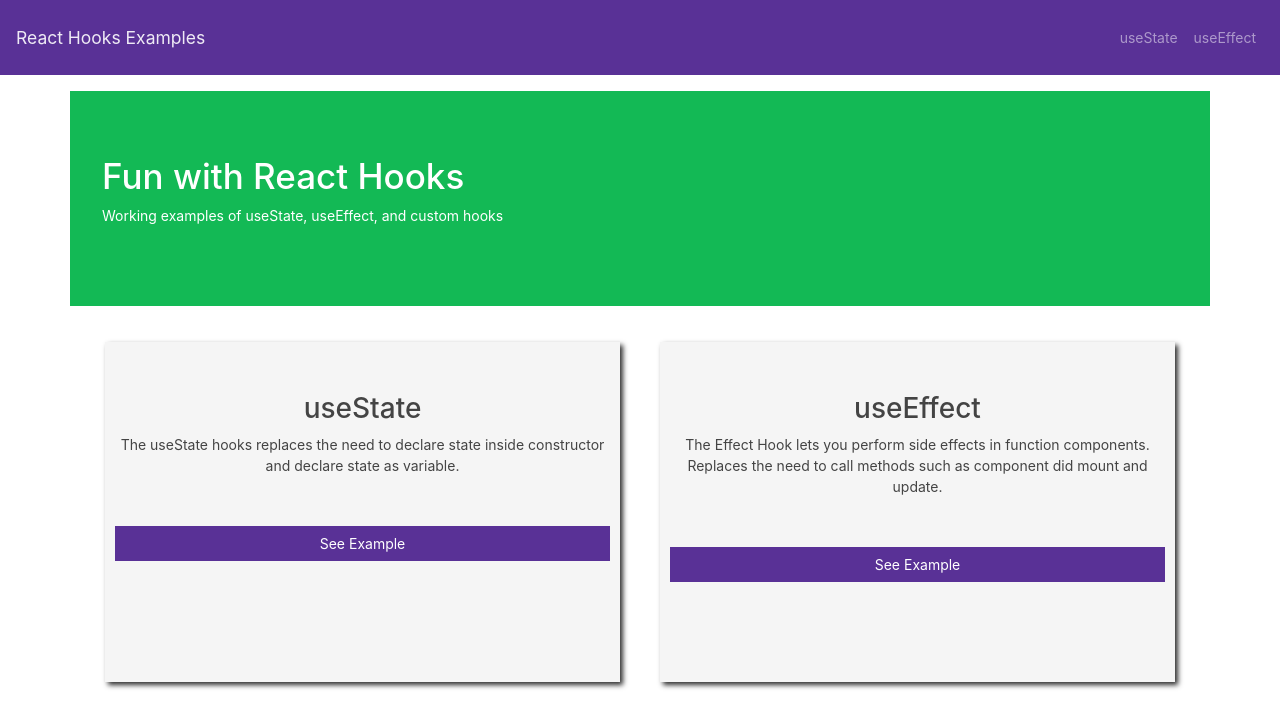
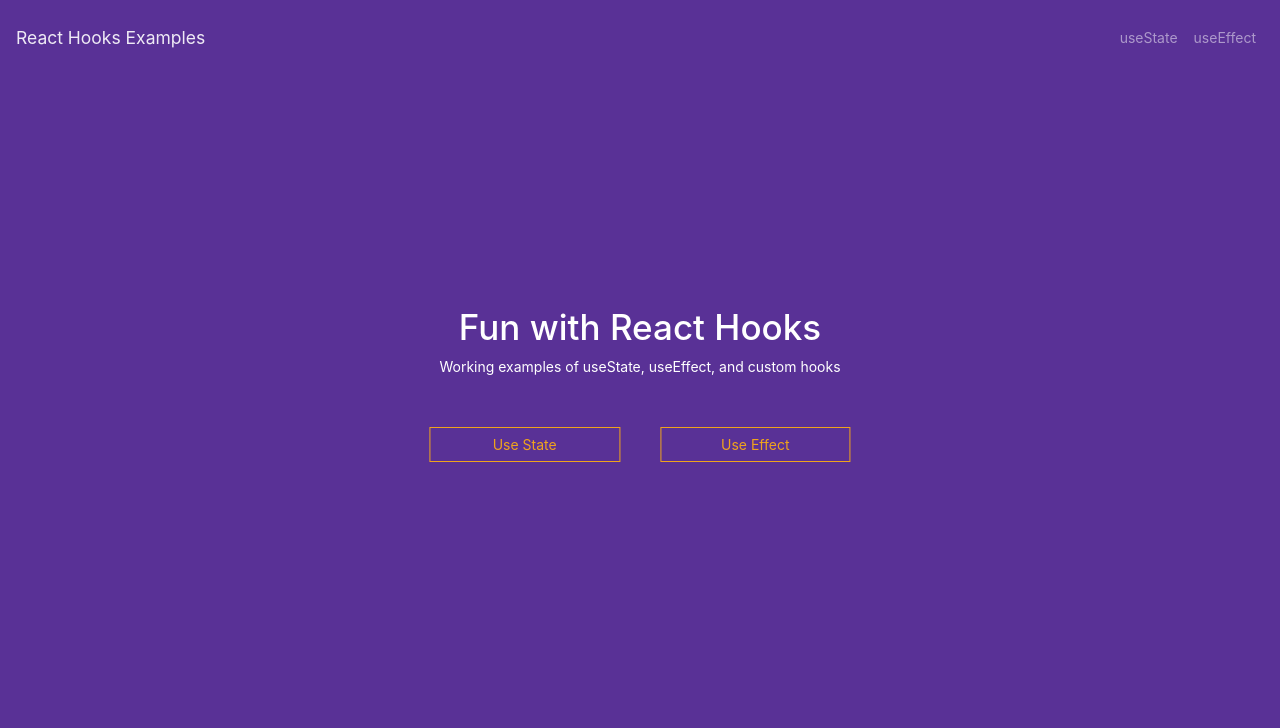
Before and after one commit to schmidgallm/react-hooks-examples, a React (Create React App) app: page / in a window 1280 px wide. Shown: the top 728 px of the page. Built offline with nearby package versions, Linux system fonts and the light colour scheme.

Commit message:
landing page ui revision

```diff
--- a/src/components/Landing/Landing.css
+++ b/src/components/Landing/Landing.css
@@ -2,36 +2,28 @@
   height: 80vh;
   width: 100%;
 }
+.wrapper {
+  position: relative;
+  width: 100%;
+  height: 95vh;
+}
 
-.btn {
-  display: block;
-  width: 50%;
-  margin: 15px auto;
+.sections {
+  position: absolute;
+  top: 40%;
+  left: 50%;
+  transform: translate(-50%, -50%);
 }
-.section-container {
+
+.header {
+  text-align: center;
+  margin: 30px;
+}
+
+.links {
   display: flex;
 }
-.section {
-  width: 50%;
-  padding: 50px 10px;
+
+.links a {
   margin: 20px;
-  background-color: whitesmoke;
-  box-shadow: 3px 3px 5px #2e2e2e;
 }
-
-@media screen and (max-width: 920px) {
-  .section-container {
-    display: block;
-  }
-
-  .section {
-    width: 100%;
-    margin: 20px auto;
-  }
-
-  .btn {
-    display: block;
-    width: 50%;
-    margin: 15px auto;
-  }
-}
--- a/src/components/Landing/Landing.js
+++ b/src/components/Landing/Landing.js
@@ -2,31 +2,18 @@ import React from 'react';
 import './Landing.css';
 
 const Landing = () => (
-  <div className='wrapper'>
-    <div className='container jumbotron my-3 bg-success text-white'>
-      <h1>Fun with React Hooks</h1>
-      <p>Working examples of useState, useEffect, and custom hooks</p>
-    </div>
-    <div className='container section-container text-center'>
-      <div className='section'>
-        <h2>useState</h2>
-        <p>
-          The useState hooks replaces the need to declare state inside
-          constructor and declare state as variable.
-        </p>
-        <a href='/state' className='btn btn-primary'>
-          See Example
+  <div className='wrapper bg-primary text-white'>
+    <div className='sections'>
+      <div className='header'>
+        <h1>Fun with React Hooks</h1>
+        <p>Working examples of useState, useEffect, and custom hooks</p>
+      </div>
+      <div className='links'>
+        <a className='btn btn-outline-warning' href='/state'>
+          Use State
         </a>
-      </div>
-      <div className='section'>
-        <h2>useEffect</h2>
-        <p>
-          The Effect Hook lets you perform side effects in function components.
-          Replaces the need to call methods such as component did mount and
-          update.
-        </p>
-        <a href='/effect' className='btn btn-primary'>
-          See Example
+        <a className='btn btn-outline-warning' href='/effect'>
+          Use Effect
         </a>
       </div>
     </div>
```
